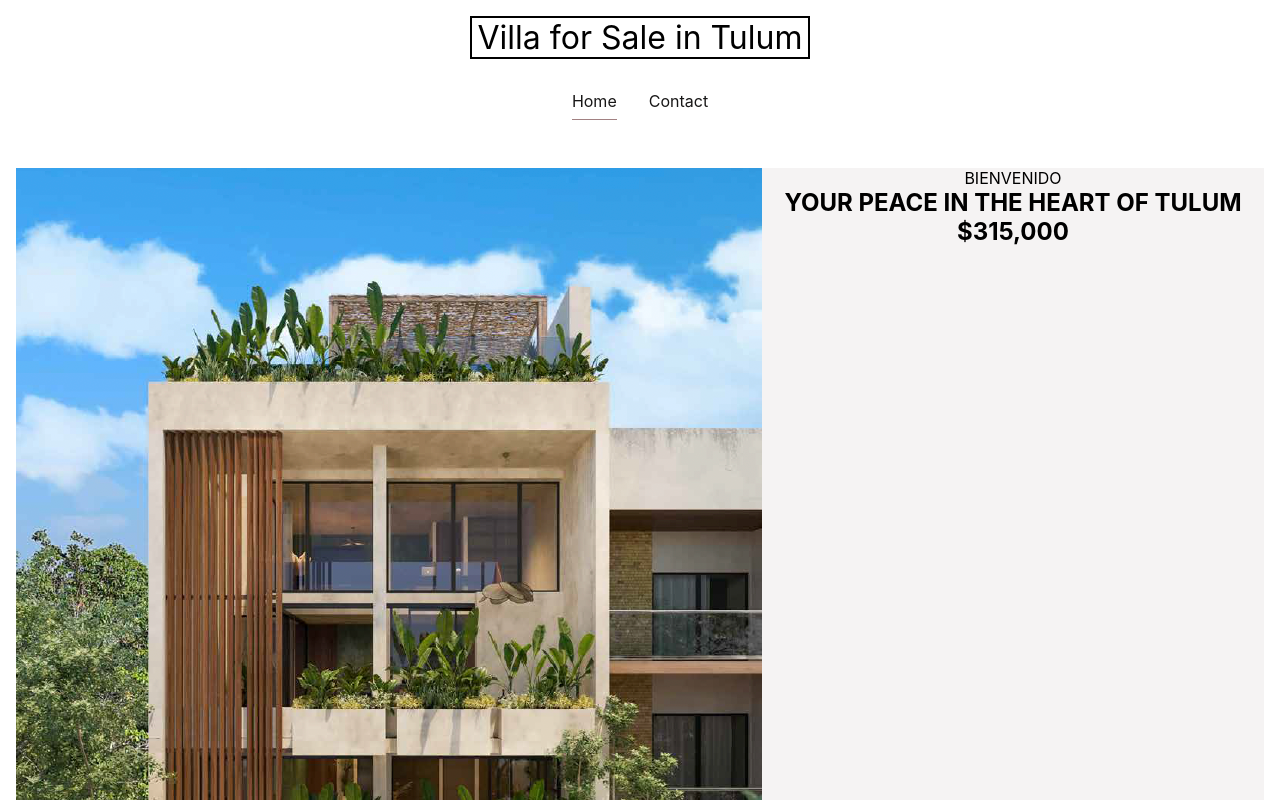
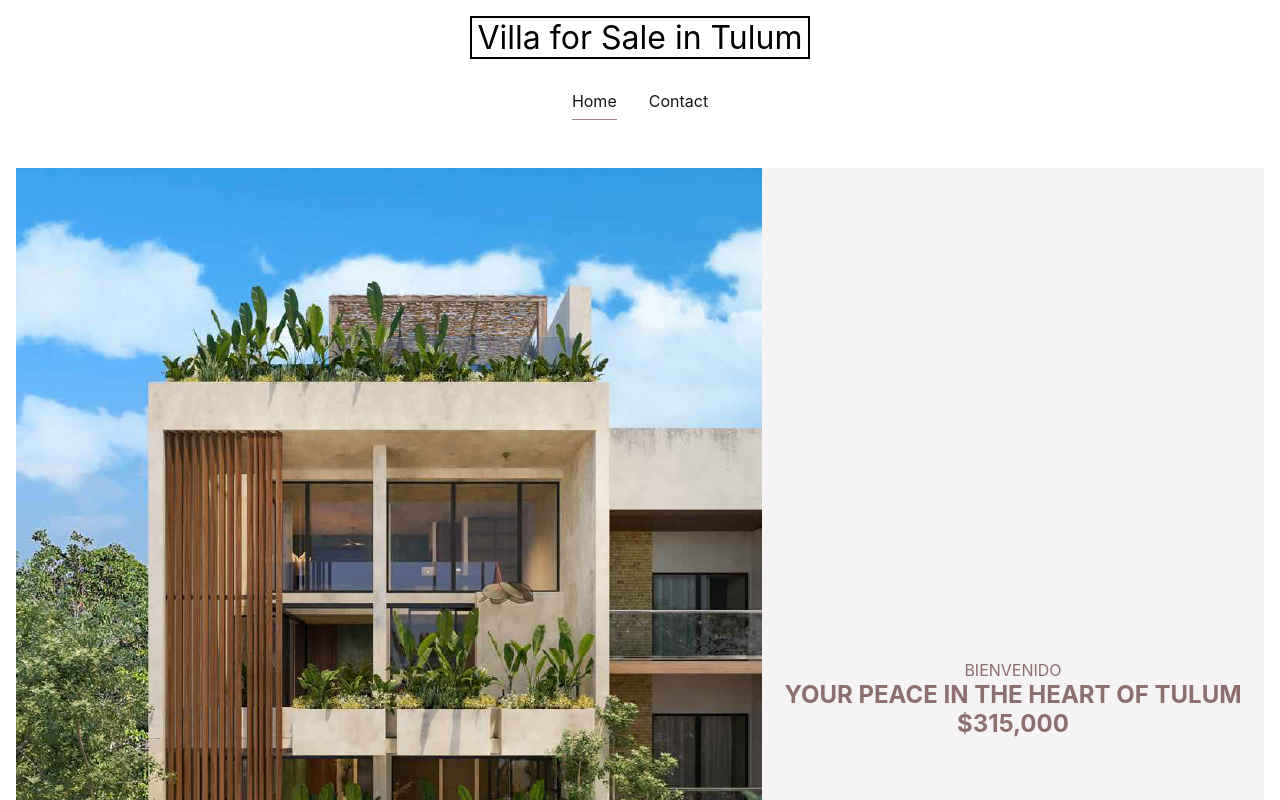
Before and after one commit to saraiee17/tulum, a React (Create React App) app: page / in a window 1280 px wide. Shown: the top 800 px of the page. Built offline with nearby package versions, Linux system fonts and the light colour scheme.

Commit message:
text color

```diff
--- a/src/pages/Home/Home.js
+++ b/src/pages/Home/Home.js
@@ -47,7 +47,7 @@ function Home(){
                     <img src={Cenote} alt='hero pic'/>
                     <div>
                         <p className='home__hero--title'>BIENVENIDO</p>
-                        <h2>YOUR PEACE IN THE HEART OF TULUM $315,000</h2>
+                        <h2 className='home__hero--slogan'>YOUR PEACE IN THE HEART OF TULUM $315,000</h2>
                     </div>
                 </section>
                 <section className='home__squares'>
--- a/src/pages/Home/Home.scss
+++ b/src/pages/Home/Home.scss
@@ -8,6 +8,14 @@
         background-color: colors.$herobackground;
         display: flex;
         margin: 1rem;
+        align-items: center;
+        height: 10%;
+        &--title{
+            color: colors.$gallerytext;
+        }
+        &--slogan{
+            color: colors.$gallerytext;
+        }
     }
     &__squares{
         background-color: colors.$cubebackground;
```
